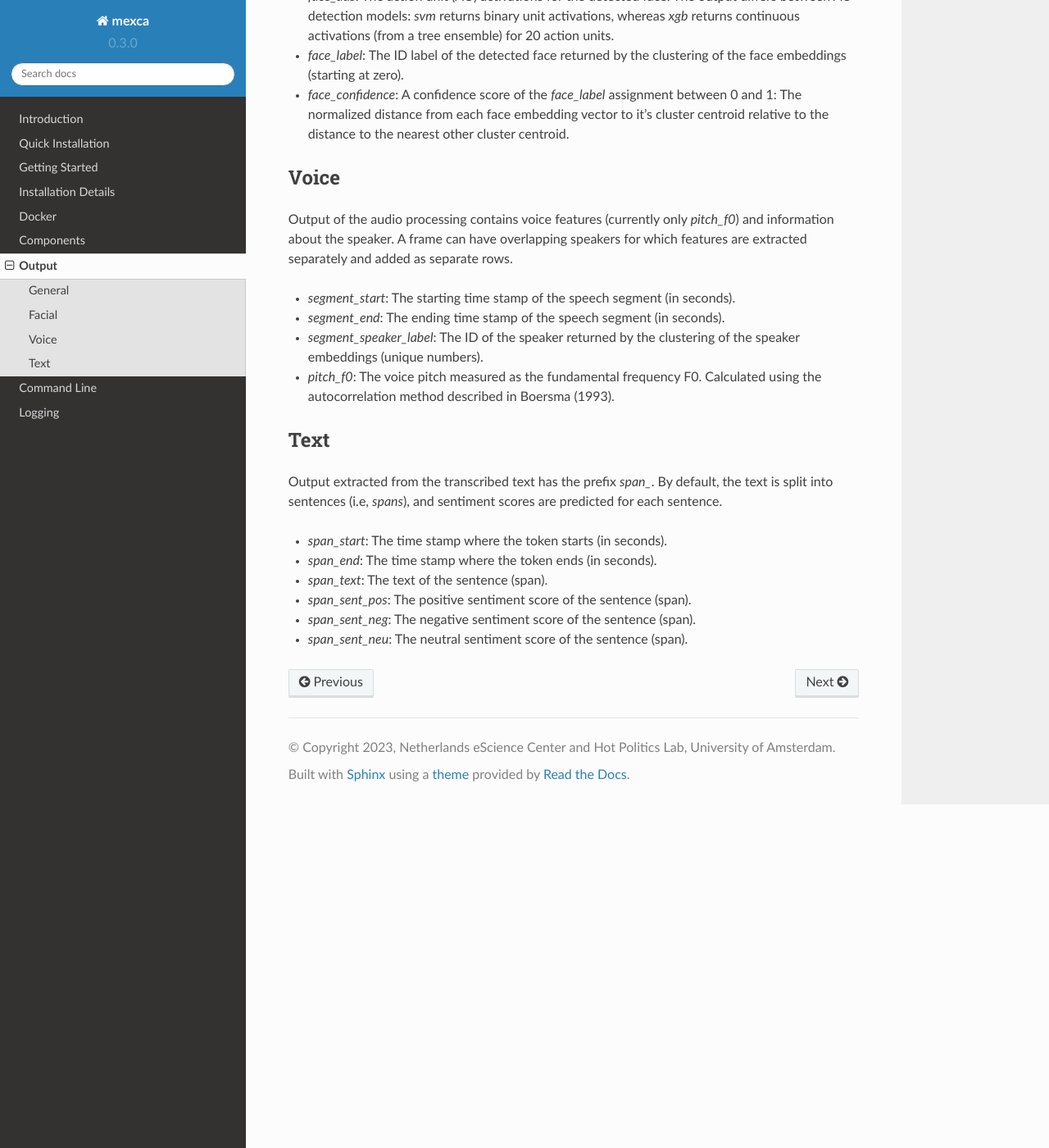
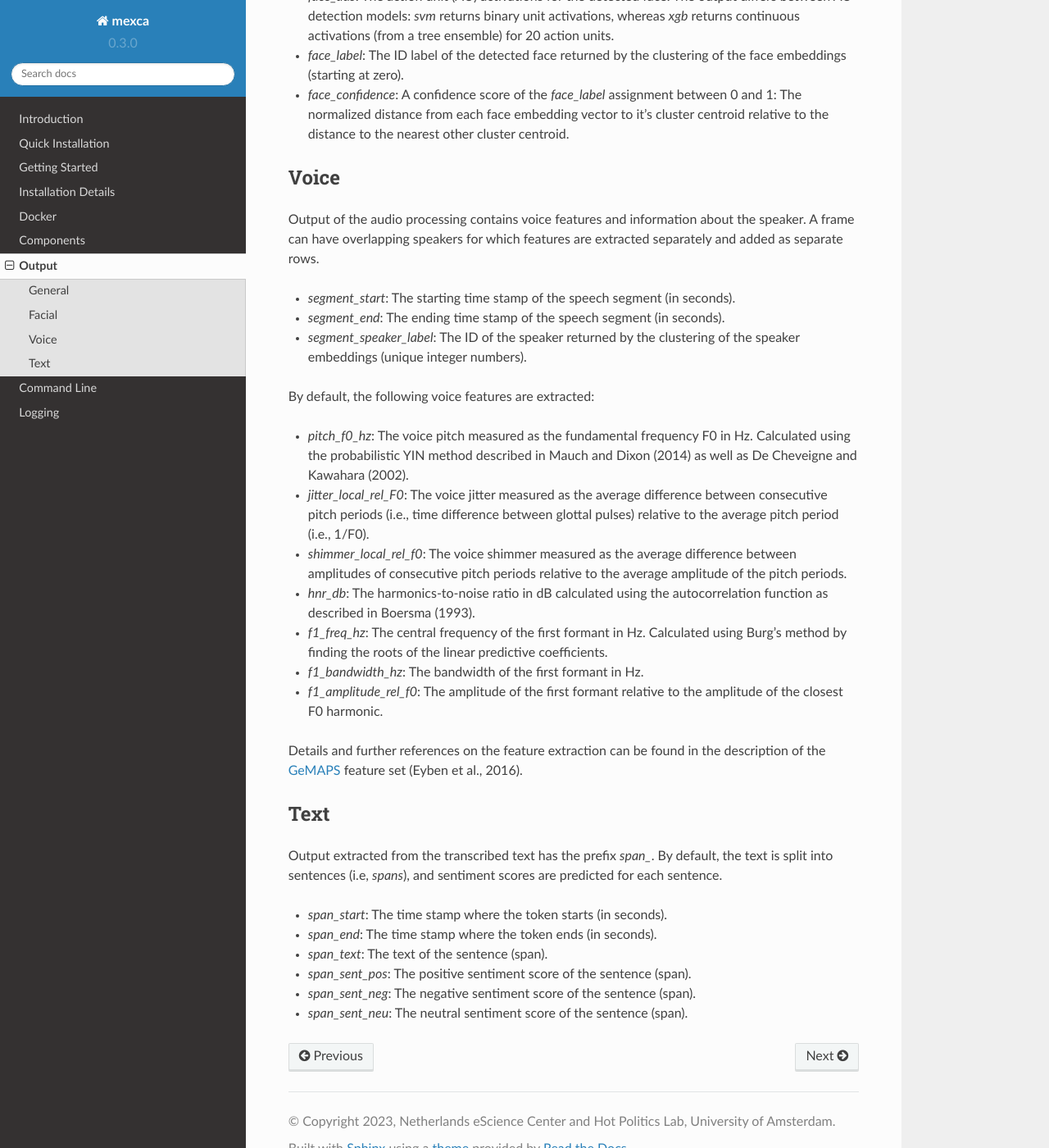
Before and after one commit to mexca/mexca, a Sphinx documentation site: the page built from docs/output.rst, in a window 1280 px wide and 1400 px high, scrolled down 720 px. Shown: the whole window at 82% size. Built offline with Sphinx 7.4.7 and the Read the Docs theme 2.0.0, drawn with Linux system fonts in a browser that asks for light colours.

Commit message:
Update output docs section

```diff
--- a/docs/output.rst
+++ b/docs/output.rst
@@ -26,17 +26,29 @@ In this case, each face is shown in a separate row with the same `frame` and `ti
 - `face_confidence`: A confidence score of the `face_label` assignment between 0 and 1: The normalized distance from each face embedding vector to it's cluster centroid relative to the distance to the nearest other cluster centroid.
 
 
+.. _voice_features_output:
+
 Voice
 -----
 
-Output of the audio processing contains voice features (currently only `pitch_f0`) and information about the speaker.
+Output of the audio processing contains voice features and information about the speaker.
 A frame can have overlapping speakers for which features are extracted separately and added as separate rows.
 
 - `segment_start`: The starting time stamp of the speech segment (in seconds).
 - `segment_end`: The ending time stamp of the speech segment (in seconds).
-- `segment_speaker_label`: The ID of the speaker returned by the clustering of the speaker embeddings (unique numbers).
-- `pitch_f0`: The voice pitch measured as the fundamental frequency F0. Calculated using the autocorrelation method described in Boersma (1993).
+- `segment_speaker_label`: The ID of the speaker returned by the clustering of the speaker embeddings (unique integer numbers).
 
+By default, the following voice features are extracted:
+
+- `pitch_f0_hz`: The voice pitch measured as the fundamental frequency F0 in Hz. Calculated using the probabilistic YIN method described in Mauch and Dixon (2014) as well as De Cheveigne and Kawahara (2002).
+- `jitter_local_rel_F0`: The voice jitter measured as the average difference between consecutive pitch periods (i.e., time difference between glottal pulses) relative to the average pitch period (i.e., 1/F0).
+- `shimmer_local_rel_f0`: The voice shimmer measured as the average difference between amplitudes of consecutive pitch periods relative to the average amplitude of the pitch periods.
+- `hnr_db`: The harmonics-to-noise ratio in dB calculated using the autocorrelation function as described in Boersma (1993).
+- `f1_freq_hz`: The central frequency of the first formant in Hz. Calculated using Burg's method by finding the roots of the linear predictive coefficients.
+- `f1_bandwidth_hz`: The bandwidth of the first formant in Hz.
+- `f1_amplitude_rel_f0`: The amplitude of the first formant relative to the amplitude of the closest F0 harmonic.
+
+Details and further references on the feature extraction can be found in the description of the `GeMAPS <https://ieeexplore.ieee.org/stamp/stamp.jsp?arnumber=7160715>`_ feature set (Eyben et al., 2016).
 
 Text
 ----
```
